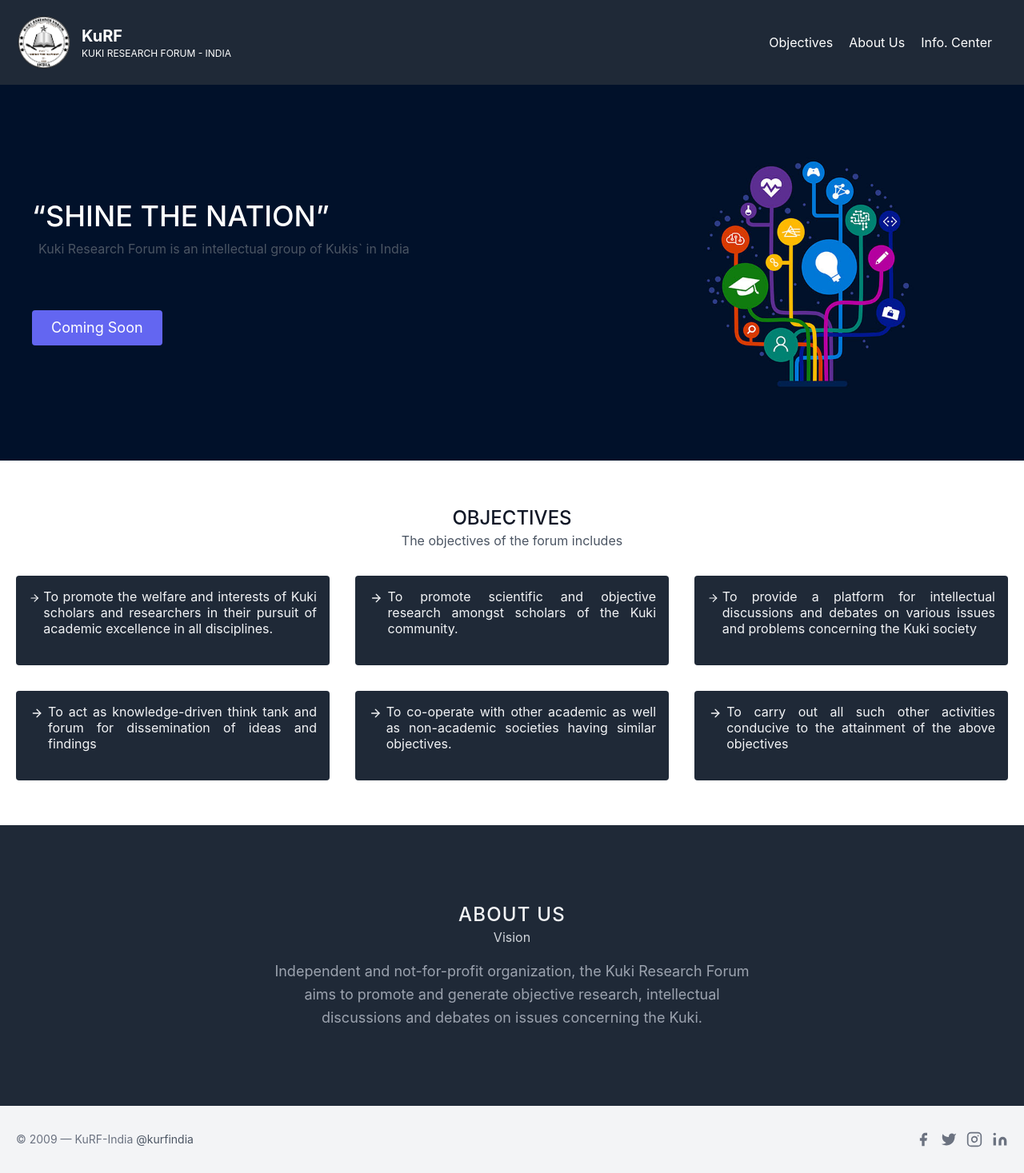
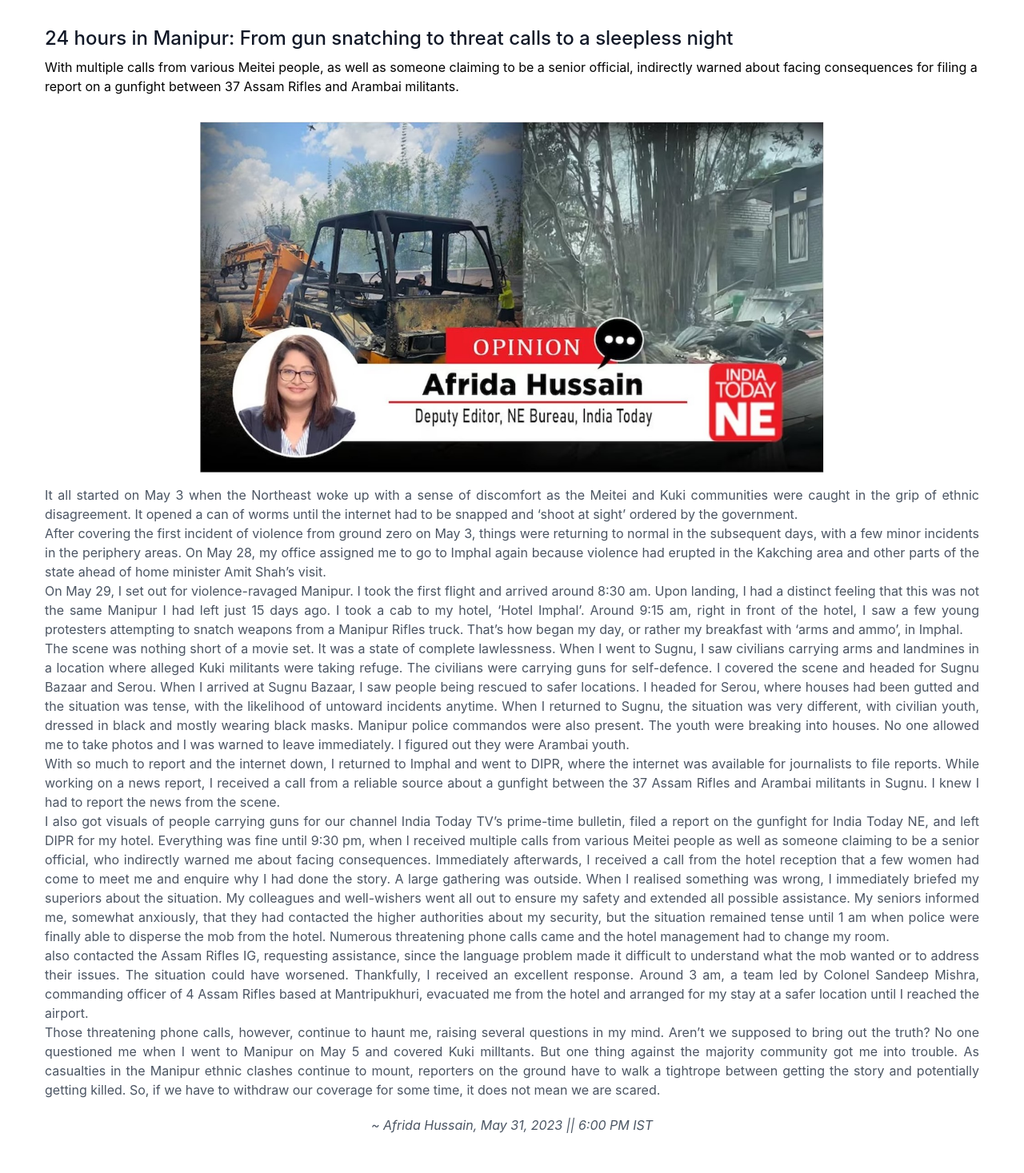
Before and after one commit to KuRF-India/project-kurf, a React (Create React App) app in the folder client/: page /article in a window 1280 px wide. Shown: the whole page at 80% size. Built offline with nearby package versions, Linux system fonts and the light colour scheme.

Commit message:
added: first article

```diff
--- a/client/package.json
+++ b/client/package.json
@@ -8,6 +8,7 @@
     "@testing-library/user-event": "^13.2.1",
     "react": "^18.2.0",
     "react-dom": "^18.2.0",
+    "react-router-dom": "^6.11.2",
     "react-scripts": "5.0.1",
     "tailwindcss": "^3.3.2",
     "web-vitals": "^2.1.0"
--- a/client/src/App.js
+++ b/client/src/App.js
@@ -1,18 +1,15 @@
-import About from "./Component/About";
-import Content from "./Component/Content";
-import Objective from "./Component/Objective";
-import Footer from "./layout/Footer";
-import Header from "./layout/Header";
+import React from "react";
+import { Routes, Route } from "react-router-dom";
+import Home from "./layout/Home";
+import Article from "./Component/Article";
 
 function App() {
   return (
     <>
-      <Header />
-
-      <Content />
-      <Objective />
-      <About />
-      <Footer />
+      <Routes>
+        <Route path="/" element={<Home />} />
+        <Route path="/article" element={<Article />} />
+      </Routes>
     </>
   );
 }
--- /dev/null
+++ b/client/src/Component/Article.js
@@ -0,0 +1,111 @@
+import React from "react";
+import articleImg from "../assets/article1.jpg";
+
+const Article = () => {
+  return (
+    <section className="px-6 md:px-14 mx-auto">
+      <section className="container  ">
+        <div className="py-8 flex flex-wrap md:flex-nowrap">
+          <div className="md:flex-grow">
+            <h2 className="text-2xl font-medium text-gray-900 title-font mb-2">
+              24 hours in Manipur: From gun snatching to threat calls to a
+              sleepless night
+            </h2>
+            <p>
+              With multiple calls from various Meitei people, as well as someone
+              claiming to be a senior official, indirectly warned about facing
+              consequences for filing a report on a gunfight between 37 Assam
+              Rifles and Arambai militants.
+            </p>
+          </div>
+        </div>
+      </section>
+
+      <section className="text-gray-600 body-font">
+        <div class="container px-5 mb-4  mx-auto flex flex-wrap">
+          <img alt="gallery" class="mx-auto" width={780} src={articleImg} />
+        </div>
+      </section>
+
+      <section className="text-gray-600 body-font">
+        <p className="text-justify pb-5">
+          It all started on May 3 when the Northeast woke up with a sense of
+          discomfort as the Meitei and Kuki communities were caught in the grip
+          of ethnic disagreement. It opened a can of worms until the internet
+          had to be snapped and ‘shoot at sight’ ordered by the government.{" "}
+          <br />
+          After covering the first incident of violence from ground zero on May
+          3, things were returning to normal in the subsequent days, with a few
+          minor incidents in the periphery areas. On May 28, my office assigned
+          me to go to Imphal again because violence had erupted in the Kakching
+          area and other parts of the state ahead of home minister Amit Shah’s
+          visit. <br />
+          On May 29, I set out for violence-ravaged Manipur. I took the first
+          flight and arrived around 8:30 am. Upon landing, I had a distinct
+          feeling that this was not the same Manipur I had left just 15 days
+          ago. I took a cab to my hotel, ‘Hotel Imphal’. Around 9:15 am, right
+          in front of the hotel, I saw a few young protesters attempting to
+          snatch weapons from a Manipur Rifles truck. That’s how began my day,
+          or rather my breakfast with ‘arms and ammo’, in Imphal. <br />
+          The scene was nothing short of a movie set. It was a state of complete
+          lawlessness. When I went to Sugnu, I saw civilians carrying arms and
+          landmines in a location where alleged Kuki militants were taking
+          refuge. The civilians were carrying guns for self-defence. I covered
+          the scene and headed for Sugnu Bazaar and Serou. When I arrived at
+          Sugnu Bazaar, I saw people being rescued to safer locations. I headed
+          for Serou, where houses had been gutted and the situation was tense,
+          with the likelihood of untoward incidents anytime. When I returned to
+          Sugnu, the situation was very different, with civilian youth, dressed
+          in black and mostly wearing black masks. Manipur police commandos were
+          also present. The youth were breaking into houses. No one allowed me
+          to take photos and I was warned to leave immediately. I figured out
+          they were Arambai youth. <br />
+          With so much to report and the internet down, I returned to Imphal and
+          went to DIPR, where the internet was available for journalists to file
+          reports. While working on a news report, I received a call from a
+          reliable source about a gunfight between the 37 Assam Rifles and
+          Arambai militants in Sugnu. I knew I had to report the news from the
+          scene. <br />
+          I also got visuals of people carrying guns for our channel India Today
+          TV’s prime-time bulletin, filed a report on the gunfight for India
+          Today NE, and left DIPR for my hotel. Everything was fine until 9:30
+          pm, when I received multiple calls from various Meitei people as well
+          as someone claiming to be a senior official, who indirectly warned me
+          about facing consequences. Immediately afterwards, I received a call
+          from the hotel reception that a few women had come to meet me and
+          enquire why I had done the story. A large gathering was outside. When
+          I realised something was wrong, I immediately briefed my superiors
+          about the situation. My colleagues and well-wishers went all out to
+          ensure my safety and extended all possible assistance. My seniors
+          informed me, somewhat anxiously, that they had contacted the higher
+          authorities about my security, but the situation remained tense until
+          1 am when police were finally able to disperse the mob from the hotel.
+          Numerous threatening phone calls came and the hotel management had to
+          change my room. <br />
+          also contacted the Assam Rifles IG, requesting assistance, since the
+          language problem made it difficult to understand what the mob wanted
+          or to address their issues. The situation could have worsened.
+          Thankfully, I received an excellent response. Around 3 am, a team led
+          by Colonel Sandeep Mishra, commanding officer of 4 Assam Rifles based
+          at Mantripukhuri, evacuated me from the hotel and arranged for my stay
+          at a safer location until I reached the airport. <br />
+          Those threatening phone calls, however, continue to haunt me, raising
+          several questions in my mind. Aren’t we supposed to bring out the
+          truth? No one questioned me when I went to Manipur on May 5 and
+          covered Kuki milltants. But one thing against the majority community
+          got me into trouble. As casualties in the Manipur ethnic clashes
+          continue to mount, reporters on the ground have to walk a tightrope
+          between getting the story and potentially getting killed. So, if we
+          have to withdraw our coverage for some time, it does not mean we are
+          scared.
+        </p>
+        <p className="pb-10 italic text-center">
+          {" "}
+          ~ Afrida Hussain, May 31, 2023 || 6:00 PM IST
+        </p>
+      </section>
+    </section>
+  );
+};
+
+export default Article;
--- /dev/null
+++ b/client/src/Component/Articles.js
@@ -0,0 +1,60 @@
+import React from "react";
+import { Link } from "react-router-dom";
+
+const Articles = () => {
+  return (
+    <>
+      <section className="text-gray-600 body-font overflow-hidden">
+        <div className="container px-5 py-10 mx-auto mb-7">
+          <h2 className="text-2xl font-medium title-font text-gray-900  text-center pb-7">
+            ARTICLES
+          </h2>
+          <div className="-my-8 divide-y-2 divide-gray-100">
+            <div className="py-8 flex flex-wrap md:flex-nowrap">
+              <div className="md:w-64 md:mb-0 mb-6 flex-shrink-0 flex flex-col">
+                <span className="font-semibold title-font text-gray-700">
+                  Afrida Hussain
+                </span>
+                <span className="mt-1 text-gray-500 text-sm">
+                  {" "}
+                  May 31, 2023
+                </span>
+              </div>
+              <div className="md:flex-grow">
+                <h2 className="text-2xl font-medium text-gray-900 title-font mb-2">
+                  24 hours in Manipur: From gun snatching to threat calls to a
+                  sleepless night
+                </h2>
+                <p className="leading-relaxed">
+                  With multiple calls from various Meitei people, as well as
+                  someone claiming to be a senior official, indirectly warned
+                  about facing consequences for filing a report on a gunfight
+                  between 37 Assam Rifles and Arambai militants.
+                </p>
+                <Link to={"/article"}>
+                  <p className="text-indigo-500 inline-flex items-center mt-4">
+                    Read More
+                    <svg
+                      className="w-4 h-4 ml-2 mt-1"
+                      viewBox="0 0 24 24"
+                      stroke="currentColor"
+                      stroke-width="2"
+                      fill="none"
+                      stroke-linecap="round"
+                      stroke-linejoin="round"
+                    >
+                      <path d="M5 12h14"></path>
+                      <path d="M12 5l7 7-7 7"></path>
+                    </svg>
+                  </p>
+                </Link>
+              </div>
+            </div>
+          </div>
+        </div>
+      </section>
+    </>
+  );
+};
+
+export default Articles;
--- a/client/src/index.js
+++ b/client/src/index.js
@@ -1,13 +1,15 @@
-import React from 'react';
-import ReactDOM from 'react-dom/client';
-import './index.css';
-import App from './App';
-import reportWebVitals from './reportWebVitals';
-
-const root = ReactDOM.createRoot(document.getElementById('root'));
+import React from "react";
+import ReactDOM from "react-dom/client";
+import "./index.css";
+import App from "./App";
+import reportWebVitals from "./reportWebVitals";
+import { BrowserRouter } from "react-router-dom";
+const root = ReactDOM.createRoot(document.getElementById("root"));
 root.render(
   <React.StrictMode>
-    <App />
+    <BrowserRouter>
+      <App />
+    </BrowserRouter>
   </React.StrictMode>
 );
 
--- /dev/null
+++ b/client/src/layout/Home.js
@@ -0,0 +1,24 @@
+import React from "react";
+import Header from "./Header";
+import Content from "../Component/Content";
+import Objective from "../Component/Objective";
+import Articles from "../Component/Articles";
+import About from "../Component/About";
+import Footer from "./Footer";
+
+const Home = () => {
+  return (
+    <>
+      <Header />
+      <Content />
+      <Objective />
+
+      <Articles />
+
+      <About />
+      <Footer />
+    </>
+  );
+};
+
+export default Home;
```
Also changed, not shown: client/src/assets/article1.jpg (added), 1 other file (tests, documents, lock files or other folders).
